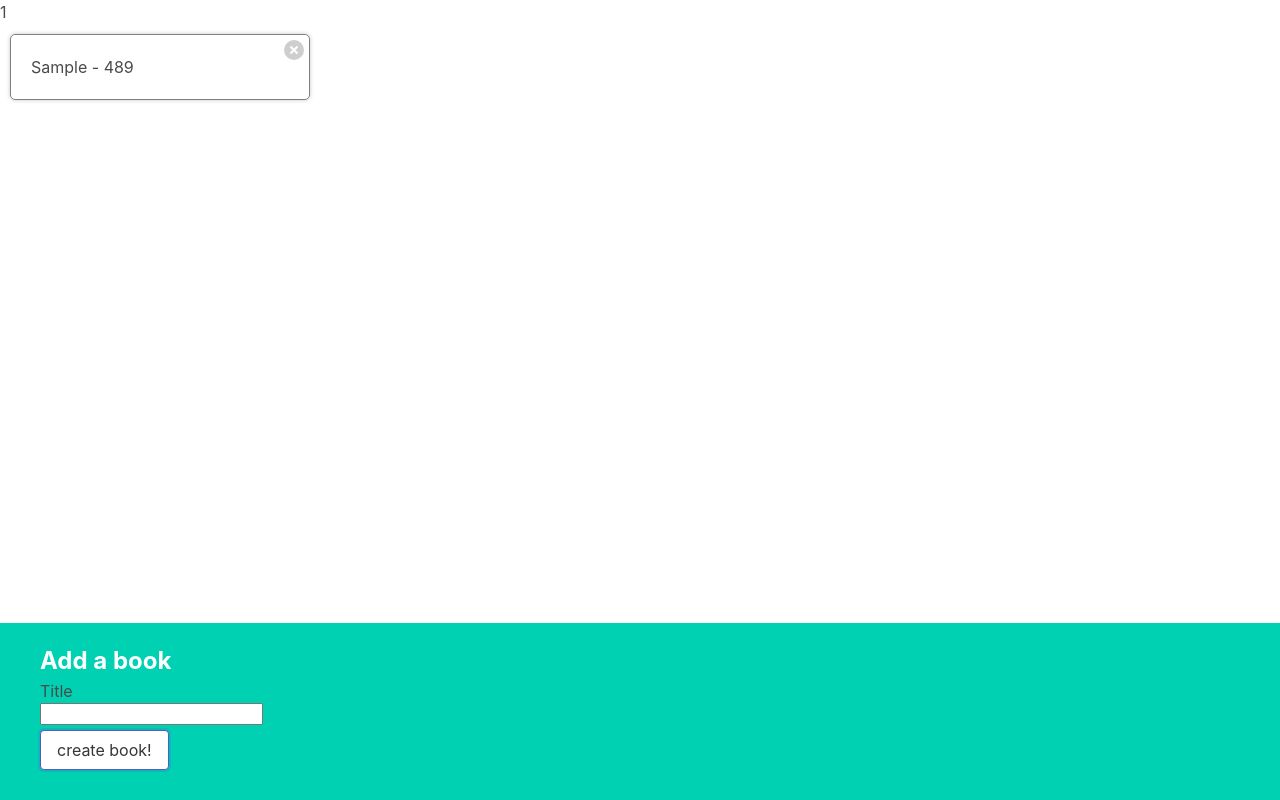
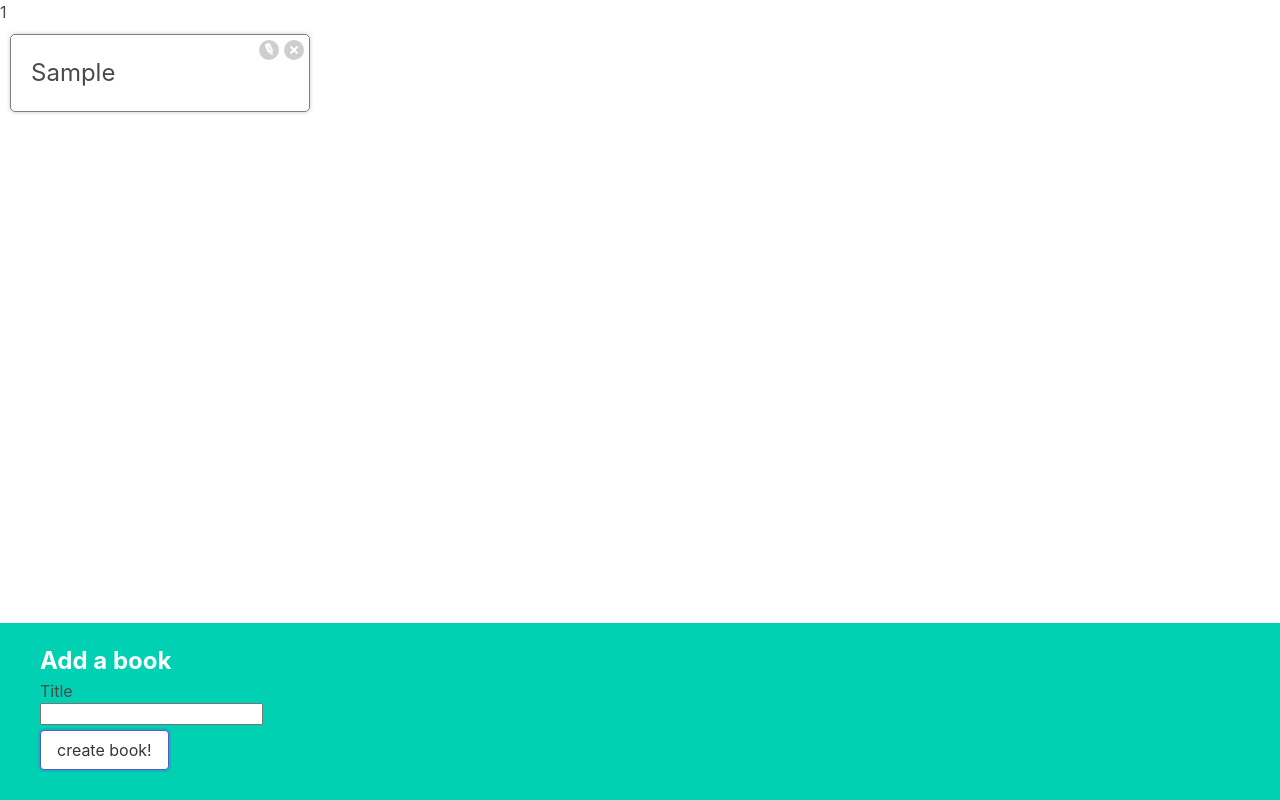
Before and after one commit to dhruv994/language-translate, a React (Create React App) app: page / in a window 1280 px wide. Both pictures are taken after typing "Sample" into the empty fields and a click on the button "create book!". Built offline with nearby package versions, Linux system fonts and the light colour scheme.

Commit message:
added code to edit the book title

```diff
--- a/src/App.js
+++ b/src/App.js
@@ -22,10 +22,23 @@ export default function App() {
         setBooks(filteredBook);
 
     }
+
+    const handleBookEditById = (toEditBook) => {
+        console.log("book to edit title for", toEditBook);
+        const updatedBookTile = books.map((book) => {
+            if (book.id === toEditBook.id) {
+                return { ...book, title: toEditBook.title }
+            }
+            return book;
+
+        });
+        console.log("updated array", updatedBookTile)
+        setBooks(updatedBookTile)
+    }
     return (
         <div className='app'>
             {books.length}
-            <BookList books={books} onDelete={handleBookDeleteById} />
+            <BookList books={books} onDelete={handleBookDeleteById} onEdit={handleBookEditById} />
             <BookCreate addBook={handleAddBooks} />
         </div>
     )
--- a/src/components/BookEdit.js
+++ b/src/components/BookEdit.js
@@ -0,0 +1,24 @@
+import { useState } from 'react'
+export default function BookEdit({ book, onEdit }) {
+    const [title, setTitle] = useState(book.title)
+    const handleEdit = (event) => {
+        event.preventDefault();
+        console.log("value of new title", title);
+        onEdit({ id: book.id, title });
+
+    }
+    const handlechange = (event) => {
+        setTitle(event.target.value);
+    }
+    return (
+
+        <form className='book-edit' onSubmit={handleEdit}>
+            <label>  title </label>
+            <input className='input' value={title} onChange={handlechange} />
+            <button className='button is-primary' >
+                Save
+            </button>
+        </form>
+
+    )
+}
--- a/src/components/BookList.js
+++ b/src/components/BookList.js
@@ -1,8 +1,8 @@
 import BookShow from "./BookShow";
 
-export default function BookList({ books, onDelete }) {
+export default function BookList({ books, onDelete, onEdit }) {
     const renderbooks = books.map((book) => {
-        return <BookShow key={book.id} book={book} onDelete={onDelete} />
+        return <BookShow key={book.id} book={book} onDelete={onDelete} onEdit={onEdit} />
     });
 
 
--- a/src/components/BookShow.js
+++ b/src/components/BookShow.js
@@ -1,14 +1,26 @@
-export default function BookShow({ book, onDelete }) {
+import { useState } from 'react';
+import BookEdit from './BookEdit';
+
+export default function BookShow({ book, onDelete, onEdit }) {
+
+    const [showEdit, setShowEdit] = useState(false);
     const handleDelete = () => {
         onDelete(book.id);
     }
+    const handleEdit = () => {
+        setShowEdit(!showEdit)
+    }
+    let content = showEdit ? <BookEdit book={book} onEdit={onEdit} /> : <h3>{book.title}</h3>
 
     return (
         <div className="book-show">
-            {book.title} - {book.id}
+            <div>{content}</div>
             <div className="actions">
+                <button className='edit' onClick={handleEdit}>
+                    Edit
+                </button>
                 <button className="delete" onClick={handleDelete}>
-                    delete
+                    Delete
                 </button>
             </div>
         </div>
```
